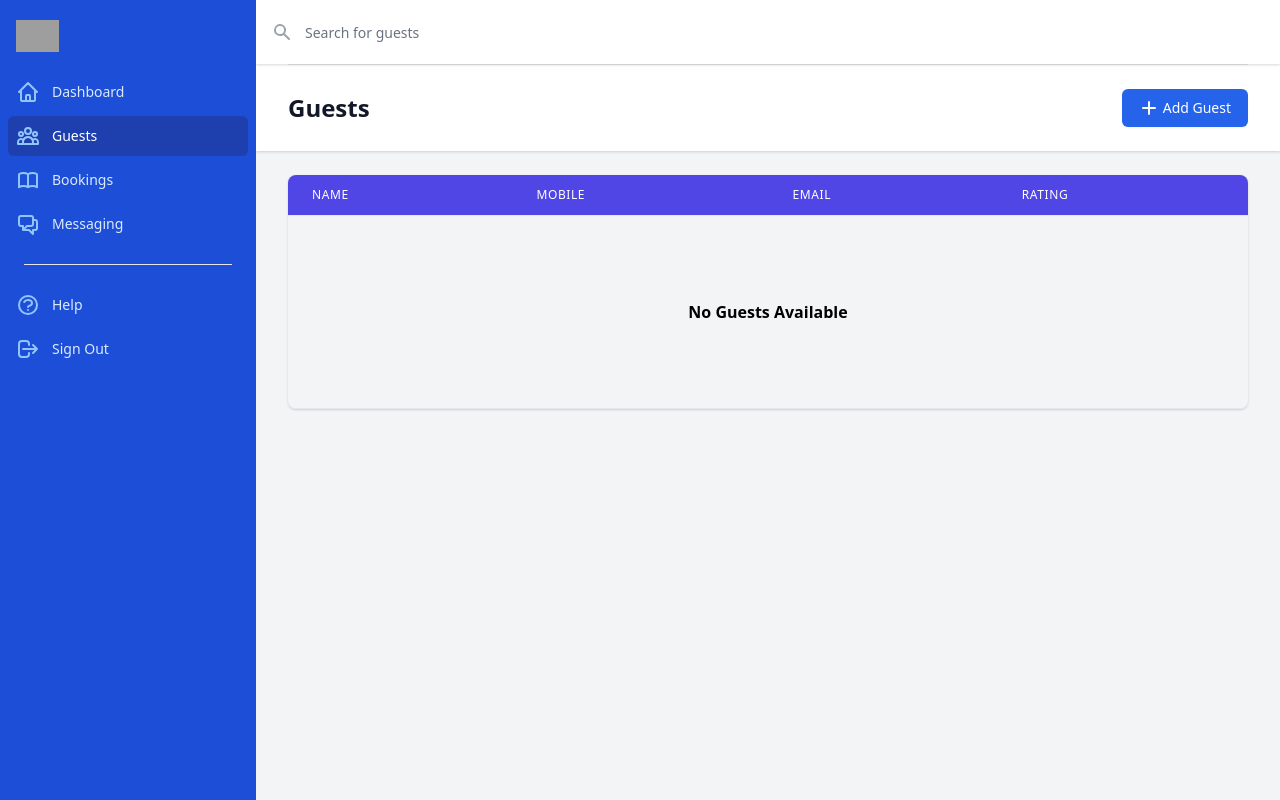
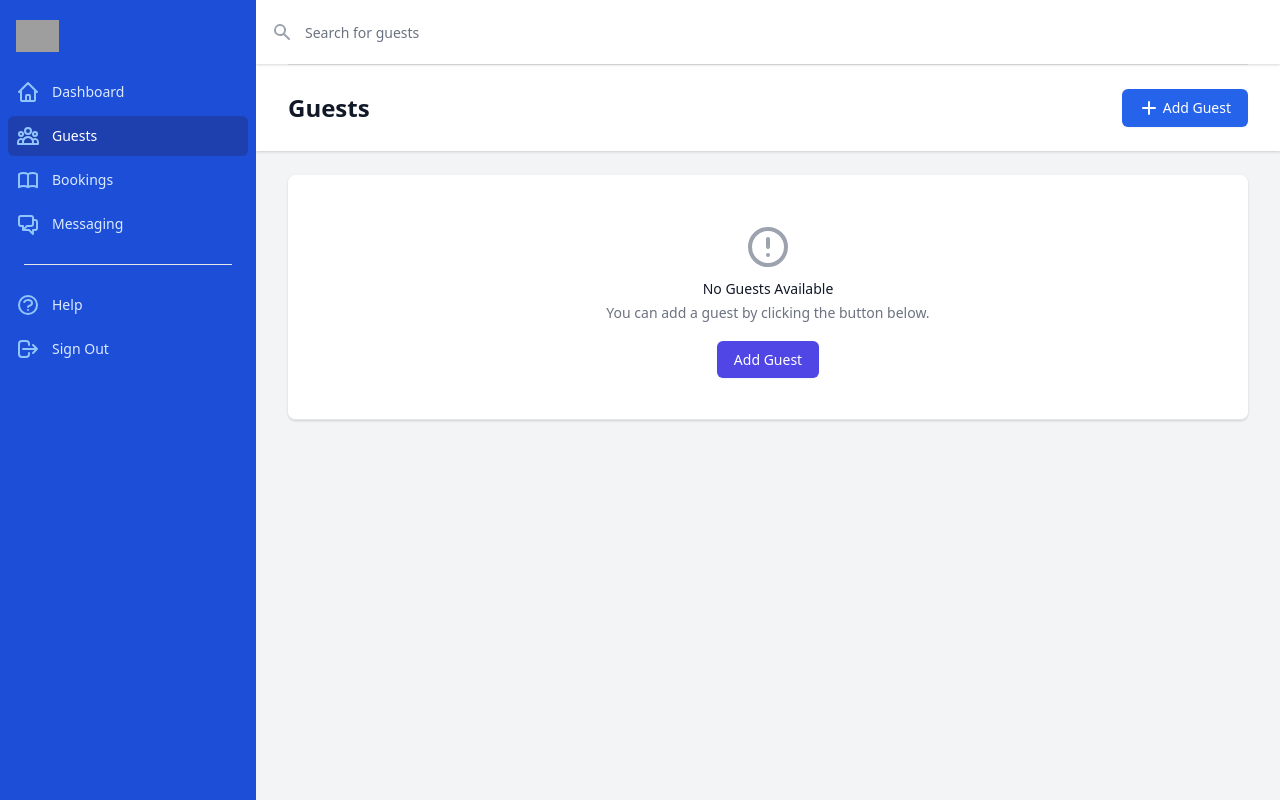
Before and after one commit to sreninc/restdos-final, a Django app: page /guests/ in a window 1280 px wide. Run offline with Django 3.2, Linux system fonts and the light colour scheme; the visitor is signed in with stand-in values (Sample User, id 1); data comes from the database, SQL or seed files in the repository; some libraries are stand-ins or nearby versions; grey boxes are pictures that could not be loaded.

Commit message:
FEAT: Converted table empty states to template components

```diff
--- a/guests/templates/guests/guests.html
+++ b/guests/templates/guests/guests.html
@@ -3,9 +3,12 @@
 {% block extra_title %}Guests{% endblock %}
 
 {% block primary-cta %}
-<a href="{% url 'add_guest' %}" class="inline-flex items-center px-4 py-2 border border-transparent shadow-sm text-sm font-medium rounded-md text-white bg-blue-600 hover:bg-blue-700 focus:outline-none focus:ring-2 focus:ring-offset-2 focus:ring-blue-500">
+<a href="{% url 'add_guest' %}"
+    class="inline-flex items-center px-4 py-2 border border-transparent shadow-sm text-sm font-medium rounded-md text-white bg-blue-600 hover:bg-blue-700 focus:outline-none focus:ring-2 focus:ring-offset-2 focus:ring-blue-500">
     <svg xmlns="http://www.w3.org/2000/svg" class="mr-1 h-5 w-5" viewBox="0 0 20 20" fill="currentColor">
-        <path fill-rule="evenodd" d="M10 3a1 1 0 011 1v5h5a1 1 0 110 2h-5v5a1 1 0 11-2 0v-5H4a1 1 0 110-2h5V4a1 1 0 011-1z" clip-rule="evenodd" />
+        <path fill-rule="evenodd"
+            d="M10 3a1 1 0 011 1v5h5a1 1 0 110 2h-5v5a1 1 0 11-2 0v-5H4a1 1 0 110-2h5V4a1 1 0 011-1z"
+            clip-rule="evenodd" />
     </svg>
     Add Guest
 </a>
@@ -14,7 +17,7 @@
 {% block body %}
 
 
-
+{% if guests %}
 <div class="flex flex-col lg:block">
     <div class="-my-2 overflow-x-auto sm:-mx-6 lg:-mx-8">
         <div class="py-2 align-middle inline-block min-w-full sm:px-6 lg:px-8">
@@ -41,7 +44,6 @@
                         </tr>
                     </thead>
                     <tbody>
-                        {% if guests %}
                         {% for guest in guests %}
                         <tr class="bg-white">
                             <td class="px-6 py-4 whitespace-nowrap text-sm font-medium text-gray-900 underline">
@@ -75,18 +77,18 @@
                             </td>
                         </tr>
                         {% endfor %}
-                        {% else %}
-                        <tr>
-                            <td colspan="5" class="text-center h-48 font-bold">
-                                No Guests Available
-                            </td>
-                        </tr>
-                        {% endif %}
-
                     </tbody>
                 </table>
             </div>
         </div>
     </div>
 </div>
+{% else %}
+
+<!-- Empty State -->
+{% url 'add_guest' as url %}
+{% include 'includes/components/empty_state.html' with url=url %}
+
+{% endif %}
+
 {% endblock %}
--- a/guests/views.py
+++ b/guests/views.py
@@ -17,6 +17,12 @@ def guests(request):
     """
     view to show all guests to user
     """
+
+    empty = {
+        'cause': 'No Guests Available',
+        'context': 'You can add a guest by clicking the button below.',
+        'action': 'Add Guest',
+    }
 
     guests = Guest.objects.filter(deleted=False, user=request.user)
     guests = guests.order_by('first_name', 'last_name')
@@ -48,6 +54,7 @@ def guests(request):
         'guests': guests,
         'search_term': query,
         'page': 'guests',
+        'empty': empty,
     }
 
     return render(request, 'guests/guests.html', context)
@@ -84,6 +91,12 @@ def guest_detail(request, guest_id):
 
         if bookings.filter(status='NOS'):
             no_show_percentage = (bookings.filter(status='NOS').count() / bookings.count()) * 100
+
+    empty = {
+        'cause': 'No Bookings Yet',
+        'context': 'This guest does not have any bookings yet. Click the button below to add a booking.',
+        'action': 'Add Booking',
+    }
 
 
     guest_age = (datetime.now() - datetime.combine(guest.guest_since, datetime.min.time())).days
@@ -177,6 +190,7 @@ def guest_detail(request, guest_id):
         'stats': stats,
         'bookings': bookings,
         'page': 'guests',
+        'empty': empty,
     }
     return render(request, 'guests/guest_detail.html', context)
 
--- a/theme/static/css/dist/styles.css
+++ b/theme/static/css/dist/styles.css
@@ -1788,16 +1788,16 @@ select {
   min-width: 0px;
 }
 
+.min-w-full {
+  min-width: 100%;
+}
+
 .min-w-max {
   min-width: -webkit-max-content;
   min-width: -moz-max-content;
   min-width: max-content;
 }
 
-.min-w-full {
-  min-width: 100%;
-}
-
 .max-w-xs {
   max-width: 20rem;
 }
@@ -2366,6 +2366,10 @@ select {
   padding: 0.75rem;
 }
 
+.p-12 {
+  padding: 3rem;
+}
+
 .p-6 {
   padding: 1.5rem;
 }
--- /dev/null
+++ b/theme/templates/includes/components/empty_state.html
@@ -0,0 +1,24 @@
+<div class="flex flex-col lg:block">
+    <div class="-my-2 overflow-x-auto sm:-mx-6 lg:-mx-8">
+        <div class="py-2 align-middle inline-block min-w-full sm:px-6 lg:px-8">
+            <div class="shadow overflow-hidden border-b border-gray-200 sm:rounded-lg">
+                <div class="text-center p-12 bg-white">
+                    <!-- Heroicon name: outline/exclamation-circle -->
+                    <svg xmlns="http://www.w3.org/2000/svg" class="mx-auto h-12 w-12 text-gray-400" fill="none" viewBox="0 0 24 24" stroke="currentColor">
+                        <path stroke-linecap="round" stroke-linejoin="round" stroke-width="2" d="M12 8v4m0 4h.01M21 12a9 9 0 11-18 0 9 9 0 0118 0z" />
+                      </svg>
+                    <h3 class="mt-2 text-sm font-medium text-gray-900">{{ empty.cause }}</h3>
+                    <p class="mt-1 text-sm text-gray-500">
+                        {{ empty.context }}
+                    </p>
+                    <div class="mt-6">
+                        <a href="{{ url }}"
+                            class="items-center px-4 py-2 border border-transparent shadow-sm text-sm font-medium rounded-md text-white bg-indigo-600 hover:bg-indigo-700 focus:outline-none focus:ring-2 focus:ring-offset-2 focus:ring-indigo-500">
+                            {{ empty.action }}
+                        </a>
+                    </div>
+                </div>
+            </div>
+        </div>
+    </div>
+</div>
```
Also changed, not shown: other parts of theme/static/css/dist/styles.css (+37 -37 lines), bookings/templates/bookings/bookings.html (+9 -9 lines), bookings/views.py (+7 -0 lines), guests/templates/guests/guest_detail.html (+18 -14 lines). Lines whose indentation alone changed are shown as unchanged.
